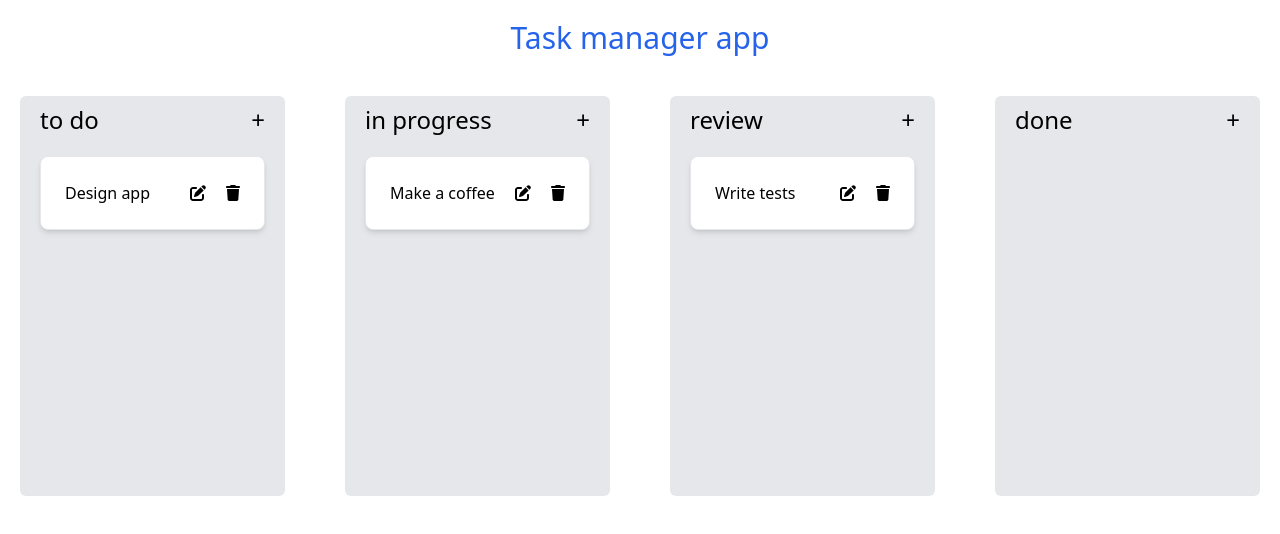
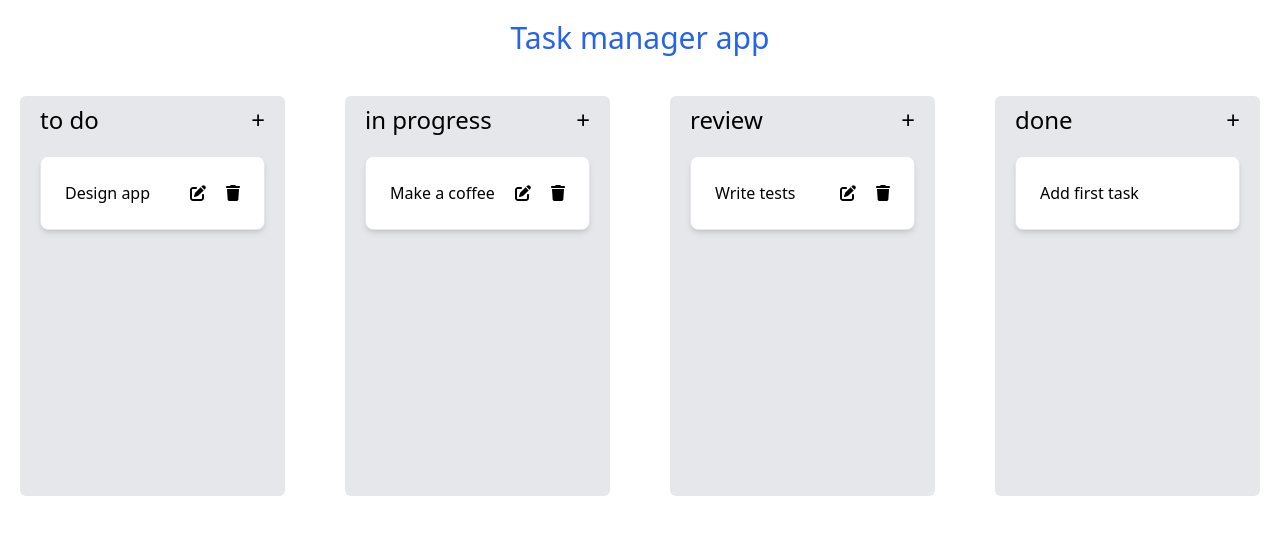
Before and after one commit to ankerx/task-manager, a React (Create React App) app: page / in a window 1280 px wide. Shown: the top 534 px of the page. Built offline with nearby package versions, Linux system fonts and the light colour scheme.

Commit message:
fix update task

```diff
--- a/src/components/dashboard/Board.tsx
+++ b/src/components/dashboard/Board.tsx
@@ -1,4 +1,4 @@
-import { ChangeEvent, useState } from "react";
+import { ChangeEvent, SetStateAction, useState } from "react";
 import { CreateTask } from "../task/CreateTask";
 import { ITask, Sections } from "./Section";
 import { Task } from "../task/Task";
@@ -7,7 +7,7 @@ import { nanoid } from "nanoid";
 interface IProps {
   tasks: ITask[];
   sectionName: Sections;
-  setTasks: (task: any) => void;
+  setTasks: React.Dispatch<SetStateAction<ITask[]>>;
 }
 export const Board = ({ tasks, sectionName, setTasks }: IProps) => {
   const [showModal, setShowModal] = useState(false);
@@ -45,22 +45,28 @@ export const Board = ({ tasks, sectionName, setTasks }: IProps) => {
       prevTasks.filter((task) => task.id !== id)
     );
   };
+  console.log(tasks);
+
   const editTask = (
     id: string,
     title: string,
     description: string,
     category: string
   ) => {
-    const updatedTask = tasks.find((task) => task.id === id);
-
-    if (!updatedTask) return;
-
-    updatedTask.title = title;
-    updatedTask.description = description;
-    updatedTask.category = category;
-
-    setTasks((prevTasks: ITask[]) => [...prevTasks, { updatedTask }]);
-
+    setTasks((prevState) => {
+      const newState = prevState.map((task) => {
+        if (task.id === id) {
+          return {
+            ...task,
+            title: title,
+            description: description,
+            category: category,
+          };
+        }
+        return task;
+      });
+      return newState;
+    });
     setShowEditModal(false);
   };
 
@@ -89,6 +95,11 @@ export const Board = ({ tasks, sectionName, setTasks }: IProps) => {
             />
           );
         })}
+        {tasks.length === 0 && (
+          <div className="flex justify-between p-6 max-w-sm bg-white rounded-lg border border-gray-200 shadow-md hover:bg-gray-100 my-5 cursor-pointer">
+            <button onClick={() => setShowModal(true)}>Add first task</button>
+          </div>
+        )}
       </div>
       {showModal && (
         <CreateTask
--- a/src/components/dashboard/Section.tsx
+++ b/src/components/dashboard/Section.tsx
@@ -1,3 +1,4 @@
+import { nanoid } from "nanoid";
 import { useState } from "react";
 import { Board } from "./Board";
 
@@ -13,19 +14,19 @@ export interface ITask {
 export const Section = () => {
   const tasksData: ITask[] = [
     {
-      id: "1",
+      id: nanoid(),
       title: "Design app",
       description: "very fast",
       category: "to do",
     },
     {
-      id: "2",
+      id: nanoid(),
       title: "Write tests",
       description: "important",
       category: "review",
     },
     {
-      id: "3",
+      id: nanoid(),
       title: "Make a coffee",
       description: "with milk",
       category: "in progress",
```
